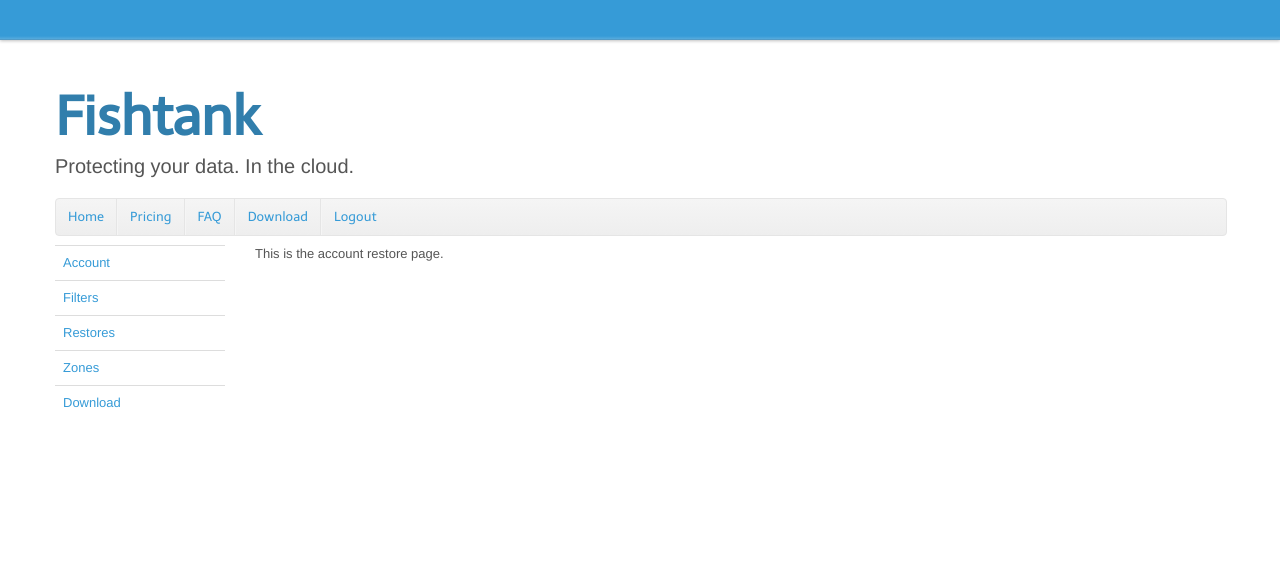
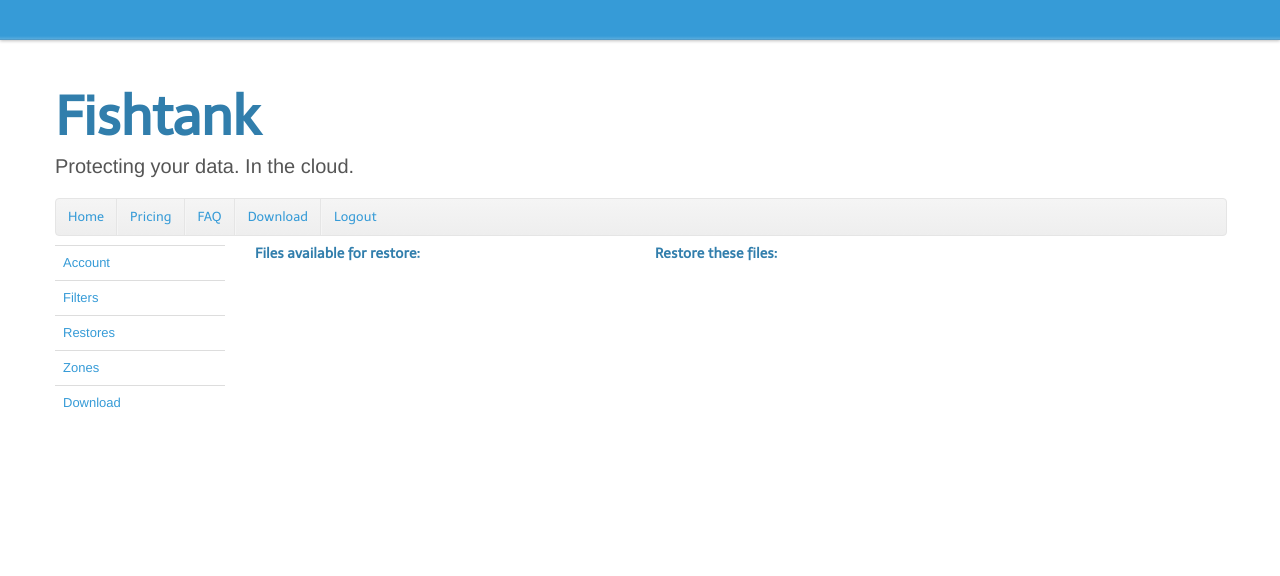
Before and after one commit to jfmatth/FishtankServer, a Django app: page /content/restore/ in a window 1280 px wide. Shown: the top 576 px of the page. Run offline with Django 3.2, Linux system fonts and the light colour scheme; the visitor is signed in with stand-in values (Sample User, id 1); data comes from the database, SQL or seed files in the repository; data that the repository does not hold is empty; parts of the project's set-up code (start-up, migrations or seed data) failed here and were passed over; some libraries are stand-ins or nearby versions.

Commit message:
with checkout box.  not quite working.

```diff
--- a/FishtankServer/static/js/jqueryFileTree/jqueryFileTree.css
+++ b/FishtankServer/static/js/jqueryFileTree/jqueryFileTree.css
@@ -89,3 +89,6 @@ UL.jqueryFileTree A:hover {
 .jqueryFileTree LI.ext_xls { background: url(images/xls.png) left top no-repeat; }
 .jqueryFileTree LI.ext_xml { background: url(images/code.png) left top no-repeat; }
 .jqueryFileTree LI.ext_zip { background: url(images/zip.png) left top no-repeat; }
+
+/* additional CSS */
+.jqueryFileTree LI.restore { font-weight: bold; }
--- a/FishtankServer/static/js/jqueryFileTree/jqueryFileTree.js
+++ b/FishtankServer/static/js/jqueryFileTree/jqueryFileTree.js
@@ -48,10 +48,10 @@ if(jQuery) (function($){
 			if( o.loadMessage == undefined ) o.loadMessage = 'Loading...';
 
 			$(this).each( function() {
-				function showTree(c, t) {
+				function showTree(c, t, h) {
 					$(c).addClass('wait');
 					$(".jqueryFileTree.start").remove();
-					$.post("/content/file_dir/", { dir: t }, function(data) {
+					$.post("/content/file_dir/", { dir: t, host: h }, function(data) {
 						$(c).find('.start').html('');
 						$(c).removeClass('wait').append(data);
 						if( o.root == t ) $(c).find('UL:hidden').show(); else $(c).find('UL:hidden').slideDown({ duration: o.expandSpeed, easing: o.expandEasing });
@@ -69,7 +69,10 @@ if(jQuery) (function($){
 									$(this).parent().parent().find('LI.directory').removeClass('expanded').addClass('collapsed');
 								}
 								$(this).parent().find('UL').remove(); // cleanup
-								showTree( $(this).parent(), escape($(this).attr('rel').match( /.*/ )) );
+
+
+
+								showTree( $(this).parent(), escape($(this).attr('rel').match( /.*/ )), escape($(this).attr('class').match( /.*/ )) );
 								$(this).parent().removeClass('collapsed').addClass('expanded');
 							} else {
 								// Collapse
@@ -77,7 +80,37 @@ if(jQuery) (function($){
 								$(this).parent().removeClass('expanded').addClass('collapsed');
 							}
 						} else {
-							h($(this).attr('rel'));
+
+							/* bolds the css style...
+							if ( $(this).parent().hasClass('restore') ) {
+								$(this).parent().removeClass('restore');
+							} else {
+								$(this).parent().addClass('restore');
+							}*/
+
+							//h("Selected " + $(this).attr('rel') + " for restore.  Good for you!");
+
+
+							var li_class = $(this).parent().attr('class')
+							var a_class = $(this).attr('class')
+							var a_rel = $(this).attr('rel')
+
+							//$(this).attr('rel')
+							//$('#my_checkout').find('UL').append($(this).attr('rel'));
+							$('#my_checkout').find('UL').append('<li class="'+li_class+
+																'"><a href="#" class="'+a_class+'" rel="'+a_rel+'">'+a_rel+'</a></li>');
+
+							//$('#my_checkout').find('UL').each($(this).addclass('foo'));
+
+
+							/*
+							$.post("/content/file_checkout/", { dir: "stuff here" }, function(data) {
+								alert("returned: " + data);
+								//$(c).find('.start').html('');
+								//$(c).removeClass('wait').append(data);
+								//if( o.root == t ) $(c).find('UL:hidden').show(); else $(c).find('UL:hidden').slideDown({ duration: o.expandSpeed, easing: o.expandEasing });
+								//bindTree(c);
+							})*/
 						}
 						return false;
 					});
@@ -86,8 +119,11 @@ if(jQuery) (function($){
 				}
 				// Loading message
 				$(this).html('<ul class="jqueryFileTree start"><li class="wait">' + o.loadMessage + '<li></ul>');
+
+				// For the checkout div
+				$('#my_checkout').html('<ul class="jqueryFileTree"></ul>');
 				// Get the initial file list
-				showTree( $(this), "" );
+				showTree( $(this), "", "");
 			});
 		}
 	});
--- a/FishtankServer/templates/base.html
+++ b/FishtankServer/templates/base.html
@@ -116,7 +116,6 @@
        </div>
 
 
-
          <!-- Bottom Navbar
     ================================================== -->
 	 <div class="navbar navbar-fixed-bottom">
--- /dev/null
+++ b/FishtankServer/templates/content/account/file_checkout.html
@@ -0,0 +1 @@
+file_checkout template
--- a/FishtankServer/templates/content/account/restore.html
+++ b/FishtankServer/templates/content/account/restore.html
@@ -10,12 +10,26 @@
 	<div class="span1"> </div>
 
 
-	<div class="span7">
-	This is the account restore page.<br />
+	<div class="span4">
+	<h4>Files available for restore:</h4>
 		<div id="my_tree"></div>
 	</div>
+	<div class="span3">
+	<h4>Restore these files:</h4>
+		<div id="my_checkout"></div>
+	</div>
+</div>
 
-</div>
+
+<!-- just temporarily giving some space. -->
+<div class="row">
+<br />
+<br />
+<br />
+<br />
+<br />
+<br />
+</doc>
 
 
 
--- a/content/urls.py
+++ b/content/urls.py
@@ -1,7 +1,16 @@
 # urls.py
 from django.contrib.auth.decorators import login_required, permission_required
 from django.conf.urls.defaults import patterns, url, include
-from content.views import HomeView, PricingView, FaqView, AccountHomeView, AccountRestoreView, AccountZoneView, AccountFilterView, AccountDownloadView, AccountFileDirView
+from content.views import ( HomeView,
+                        PricingView,
+                        FaqView,
+                        AccountHomeView,
+                        AccountRestoreView,
+                        AccountZoneView,
+                        AccountFilterView,
+                        AccountDownloadView,
+                        AccountFileDirView,
+                        AccountFileCheckoutView )
 
 urlpatterns = patterns('',
     url(r'^home/', HomeView.as_view(), name="content_home"),
@@ -13,5 +22,6 @@ urlpatterns = patterns('',
     url(r'^filter/', login_required(AccountFilterView.as_view()), name="content_filter"),
     url(r'^download/', login_required(AccountDownloadView.as_view()), name="content_download"),
     url(r'^file_dir/', AccountFileDirView.as_view(), name="content_filedir"),
+    url(r'^file_checkout/', AccountFileCheckoutView.as_view(), name="content_filecheckout"),
     #(r'^profile/', login_required(ProfileView.as_view())),
 )
--- a/content/views.py
+++ b/content/views.py
@@ -70,7 +70,7 @@ class AccountFileDirView(TemplateView):
         if get_hosts:
             hosts = ManagedClient.objects.filter(company__username=request.user.username)
             for h in hosts:
-                r.append('<li class="directory collapsed"><a href="#" rel="%s">%s</a></li>' % ("c:\\\\",h.hostname))
+                r.append('<li class="directory collapsed"><a href="#" class="%s" rel="%s">%s</a></li>' % (h.hostname, "c:\\\\",h.hostname))
             r.append('</ul>')
         else:
             try:
@@ -78,21 +78,28 @@ class AccountFileDirView(TemplateView):
                 print 'getting files....'
                 r=['<ul class="jqueryFileTree" style="display: none;">']
                 dirpath = urllib.unquote(request.POST.get('dir'))
+                hostname= urllib.unquote(request.POST.get('host'))
 
                 # dirpath - c:\\dir1\\subdir1, c:\\
                 # relpath - dir1\\subdir1, \\
 
                 print "your directory", dirpath, repr(dirpath), str(dirpath)
+                print "your host", hostname
 
+                # deal with the backslash on the root "c:\" drives
                 if os.path.normpath(dirpath) == os.path.normpath('c:\\'):  #'c:\\\\':
                     print "setting up regex for root"
                     f_regex = dirpath + r"$"
-                    d_regex = dirpath + r"[^\\]+\\.+$"
+                    #d_regex = dirpath + r"[^\\]+\\.+$"
+                    # original d_regex was not picking up all directories...
+                    d_regex = dirpath + r"[^\\]+(\\.+)*$"
 
                 else:
                     print "setting up regex for subtree"
                     f_regex = dirpath + "$"
-                    d_regex = dirpath + r"\\[^\\]+\\.+$"
+                    #d_regex = dirpath + r"\\[^\\]+\\.+$"
+                    # original d_regex was not picking up all directories...
+                    d_regex = dirpath + r"\\[^\\]+(\\.+)*$"
                     dirpath = dirpath + "\\\\"
 
                 print "f_regex", f_regex
@@ -103,7 +110,7 @@ class AccountFileDirView(TemplateView):
                 # returns dicts
                 # I can't put files and directories into the same query, because the returned objects differ.
                 # So we break them out like so...
-                directories = File.objects.filter( Q(fullpath__regex=d_regex) ).values("fullpath").distinct()
+                directories = File.objects.filter( Q(backup__client__hostname=hostname) &  Q(fullpath__regex=d_regex) ).values("fullpath").distinct()
                 for d in directories:
                     #print "stripping", os.path.normpath(dirpath), "from ", d['fullpath']
                     dir_prefix = d['fullpath'][len(os.path.normpath(dirpath)):]
@@ -123,7 +130,7 @@ class AccountFileDirView(TemplateView):
 
 
                 # returns File objects
-                files = File.objects.filter( Q(fullpath__regex=f_regex) )
+                files = File.objects.filter( Q(backup__client__hostname=hostname) & Q(fullpath__regex=f_regex) )
                 for f in files:
                     print f
 
@@ -132,22 +139,136 @@ class AccountFileDirView(TemplateView):
 
                 for f in files:
                     e=os.path.splitext(f.filename)[1][1:] # get .ext and remove dot
-                    r.append('<li class="file ext_%s"><a href="#" rel="%s">%s</a></li>' % (e,os.path.normpath(f.fullpath + f.filename).strip("c:\\"),f.filename))
+                    r.append('<li class="file ext_%s"><a href="#" class="%s" rel="%s">%s</a></li>' % (e,
+                                                                                                      hostname,
+                                                                                                      os.path.normpath(f.fullpath + f.filename),
+                                                                                                      f.filename))
 
 
                 for d in s:
-                    r.append('<li class="directory collapsed"><a href="#" rel="%s">%s</a></li>' % (dirpath + d,os.path.basename(d)))
+                    r.append('<li class="directory collapsed"><a href="#" class="%s" rel="%s">%s</a></li>' % (hostname,
+                                                                                                              dirpath + d,
+                                                                                                              os.path.basename(d)))
 
-
-#                for f in os.listdir(d):
-#                    ff=os.path.join(d,f)
-#                    if os.path.isdir(ff):
-#                        r.append('<li class="directory collapsed"><a href="#" rel="%s/">%s</a></li>' % (ff,f))
-#                    else:
-#                        e=os.path.splitext(f)[1][1:] # get .ext and remove dot
-#                        r.append('<li class="file ext_%s"><a href="#" rel="%s">%s</a></li>' % (e,ff,f))
                 r.append('</ul>')
             except Exception,e:
                 r.append('Could not load directory: %s' % str(e))
         return HttpResponse(r)
-        #return render_to_response('content/account/file_dir.html', {'stuff': "this is a test of context"})
+
+class AccountFileCheckoutView(TemplateView):
+    """
+    Files checked out for restore.
+    """
+    template_name = "content/account/file_checkout.html"
+    success_url = "/"
+
+    def post(self, request, *args, **kwargs):
+
+        #self.context['somecrap'] = "this is a test of context"
+
+        print "I'm here!"
+
+        return HttpResponse("What!  Here's your returned data.")
+
+        try:
+            print "getting directories..."
+
+            if request.POST['dir']:
+                get_hosts = False
+                dir = request.POST['dir']
+            else:
+                print "getting hosts..."
+                get_hosts = True
+        except Exception,e:
+            return HttpResponse('Could not load directory: %s' % str(e))
+
+
+        r=['<ul class="jqueryFileTree" style="display: none;">']
+
+        if get_hosts:
+            hosts = ManagedClient.objects.filter(company__username=request.user.username)
+            for h in hosts:
+                r.append('<li class="directory collapsed"><a href="#" class="%s" rel="%s">%s</a></li>' % (h.hostname, "c:\\\\",h.hostname))
+            r.append('</ul>')
+        else:
+            try:
+
+                print 'getting files....'
+                r=['<ul class="jqueryFileTree" style="display: none;">']
+                dirpath = urllib.unquote(request.POST.get('dir'))
+                hostname= urllib.unquote(request.POST.get('host'))
+
+                # dirpath - c:\\dir1\\subdir1, c:\\
+                # relpath - dir1\\subdir1, \\
+
+                print "your directory", dirpath, repr(dirpath), str(dirpath)
+                print "your host", hostname
+
+                # deal with the backslash on the root "c:\" drives
+                if os.path.normpath(dirpath) == os.path.normpath('c:\\'):  #'c:\\\\':
+                    print "setting up regex for root"
+                    f_regex = dirpath + r"$"
+                    #d_regex = dirpath + r"[^\\]+\\.+$"
+                    # original d_regex was not picking up all directories...
+                    d_regex = dirpath + r"[^\\]+(\\.+)*$"
+
+                else:
+                    print "setting up regex for subtree"
+                    f_regex = dirpath + "$"
+                    #d_regex = dirpath + r"\\[^\\]+\\.+$"
+                    # original d_regex was not picking up all directories...
+                    d_regex = dirpath + r"\\[^\\]+(\\.+)*$"
+                    dirpath = dirpath + "\\\\"
+
+                print "f_regex", f_regex
+                print "d_regex", d_regex
+
+                s=set()
+
+                # returns dicts
+                # I can't put files and directories into the same query, because the returned objects differ.
+                # So we break them out like so...
+                directories = File.objects.filter( Q(backup__client__hostname=hostname) &  Q(fullpath__regex=d_regex) ).values("fullpath").distinct()
+                for d in directories:
+                    #print "stripping", os.path.normpath(dirpath), "from ", d['fullpath']
+                    dir_prefix = d['fullpath'][len(os.path.normpath(dirpath)):]
+                    #print "prefix ", dir_prefix
+                    dir_prefix = dir_prefix.lstrip("\\")
+                    #print "stripped prefix ", dir_prefix
+
+                    dir_prefix = dir_prefix.split("\\", 1)[0]
+
+                    #print "prefix", dir_prefix
+                    s.add(dir_prefix)
+
+                print "your top level directories"
+                for i in s:
+                    print i
+                print "end top level directories"
+
+
+                # returns File objects
+                files = File.objects.filter( Q(backup__client__hostname=hostname) & Q(fullpath__regex=f_regex) )
+                for f in files:
+                    print f
+
+                #for d in directories:
+                #    r.append('<li class="directory collapsed"><a href="#" rel="%s">%s</a></li>' % (d,os.path.basename(d)))
+
+                for f in files:
+                    e=os.path.splitext(f.filename)[1][1:] # get .ext and remove dot
+                    r.append('<li class="file ext_%s"><a href="#" class="%s" rel="%s">%s</a></li>' % (e,
+                                                                                                      hostname,
+                                                                                                      os.path.normpath(f.fullpath + f.filename).strip("c:\\"),
+                                                                                                      f.filename))
+
+
+                for d in s:
+                    r.append('<li class="directory collapsed"><a href="#" class="%s" rel="%s">%s</a></li>' % (hostname,
+                                                                                                              dirpath + d,
+                                                                                                              os.path.basename(d)))
+
+                r.append('</ul>')
+            except Exception,e:
+                r.append('Could not load directory: %s' % str(e))
+        return HttpResponse(r)
```
